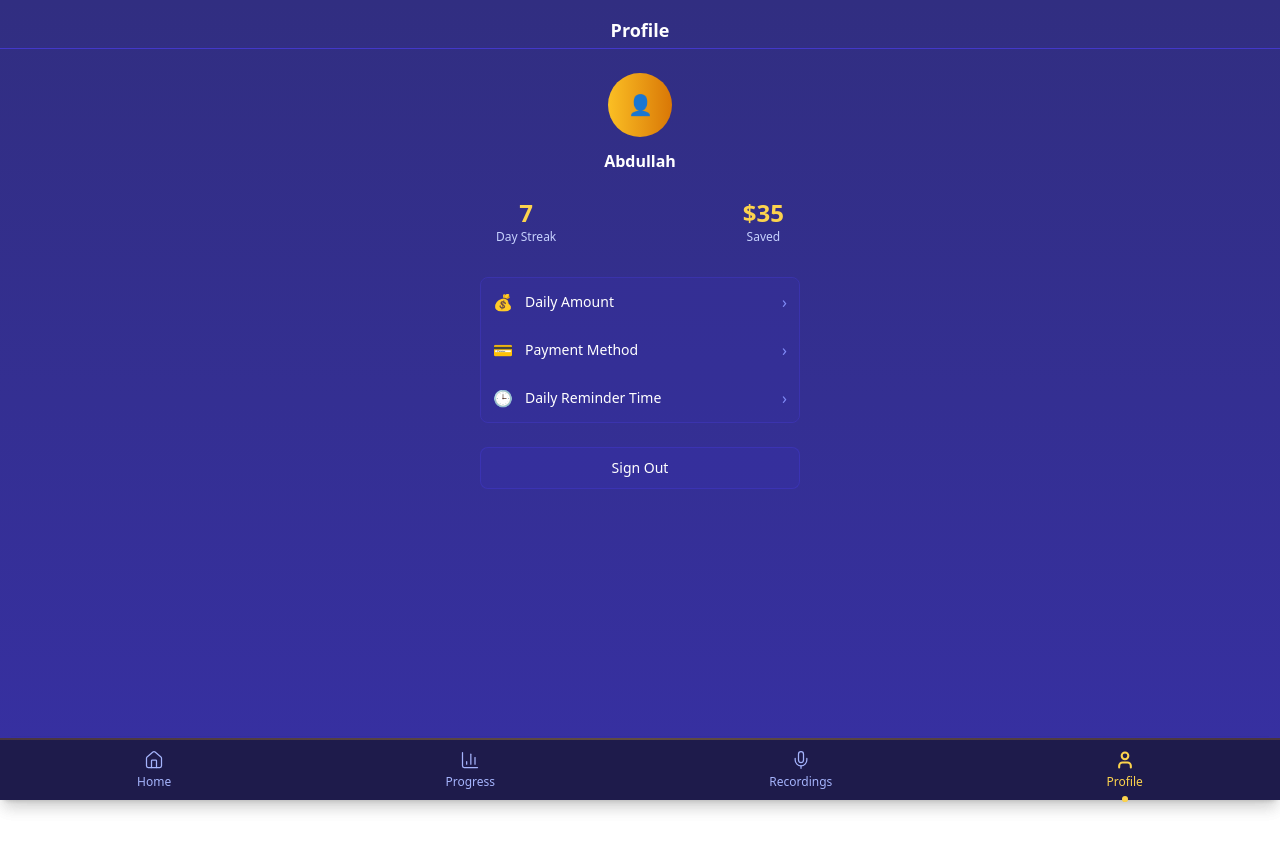
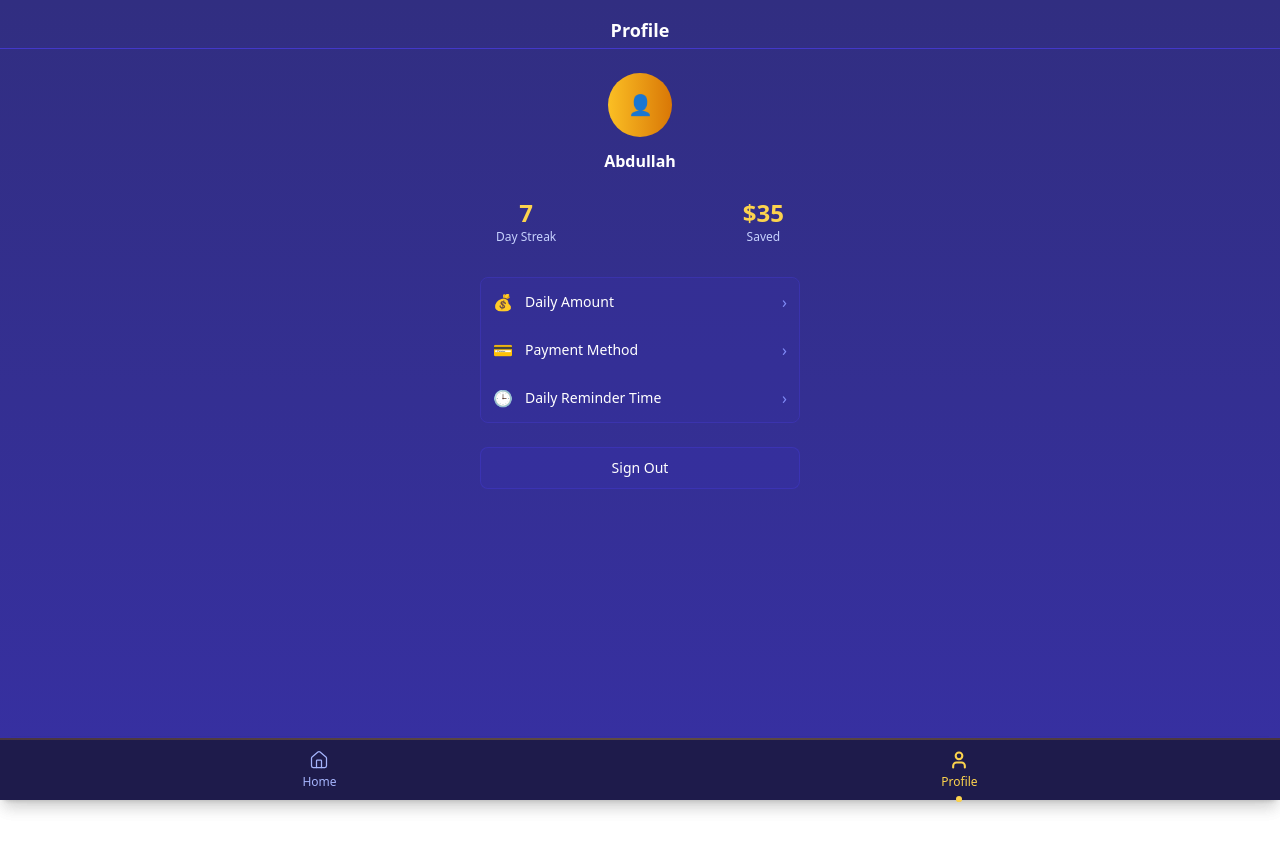
Before and after one commit to marwankamal32/quran-reader-app, a React (Vite) app in the folder web-app/: page /profile in a window 1280 px wide. Shown: the top 850 px of the page. Built offline with nearby package versions, Linux system fonts and the light colour scheme.

Commit message:
Refactor: remove 'Progress' and 'Recordings' items from BottomNavigation for streamlined navigation.

```diff
--- a/web-app/src/components/BottomNavigation.tsx
+++ b/web-app/src/components/BottomNavigation.tsx
@@ -11,8 +11,6 @@ function BottomNavigation() {
 
   const navItems = [
     { label: 'Home', icon: HomeIcon, path: '/' },
-    { label: 'Progress', icon: BarChart3Icon, path: '/progress' },
-    { label: 'Recordings', icon: MicIcon, path: '/recordings' },
     { label: 'Profile', icon: UserIcon, path: '/profile' },
   ];
 
```
